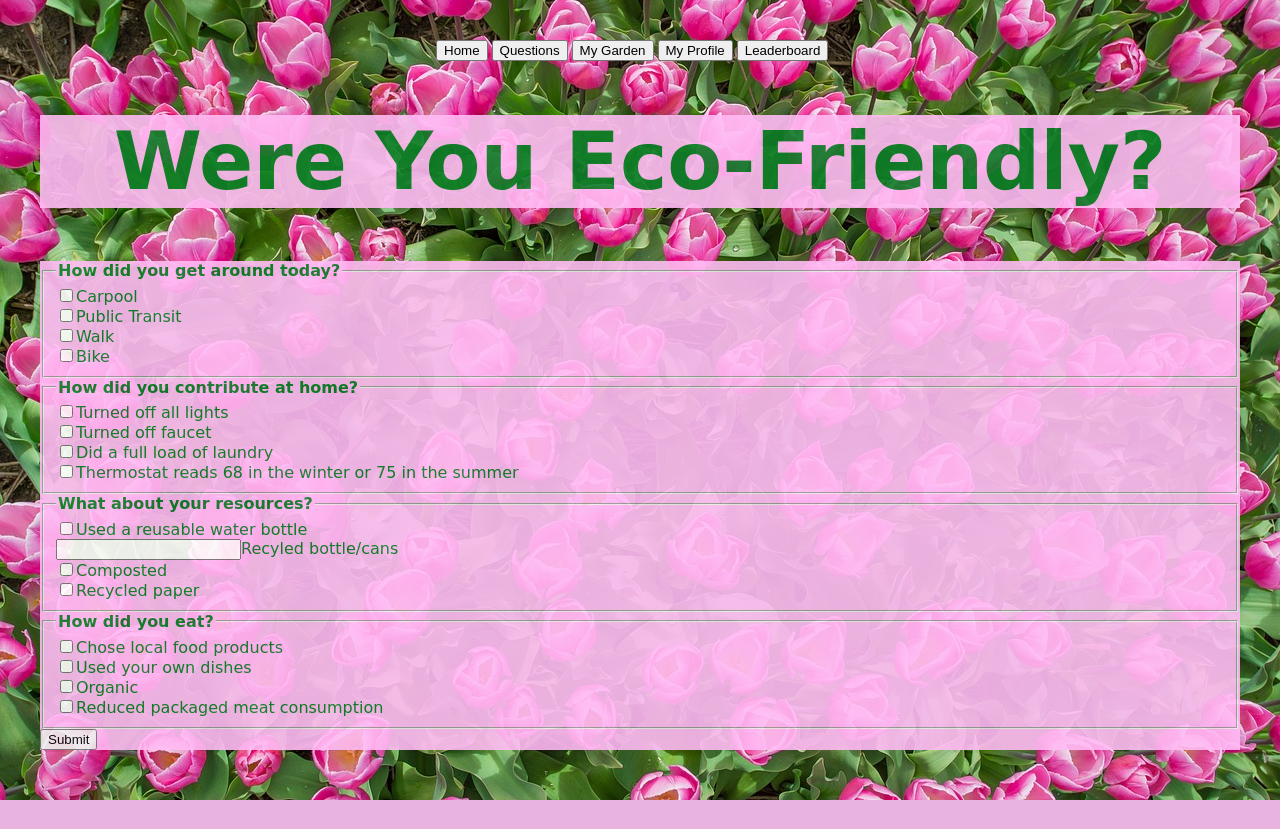
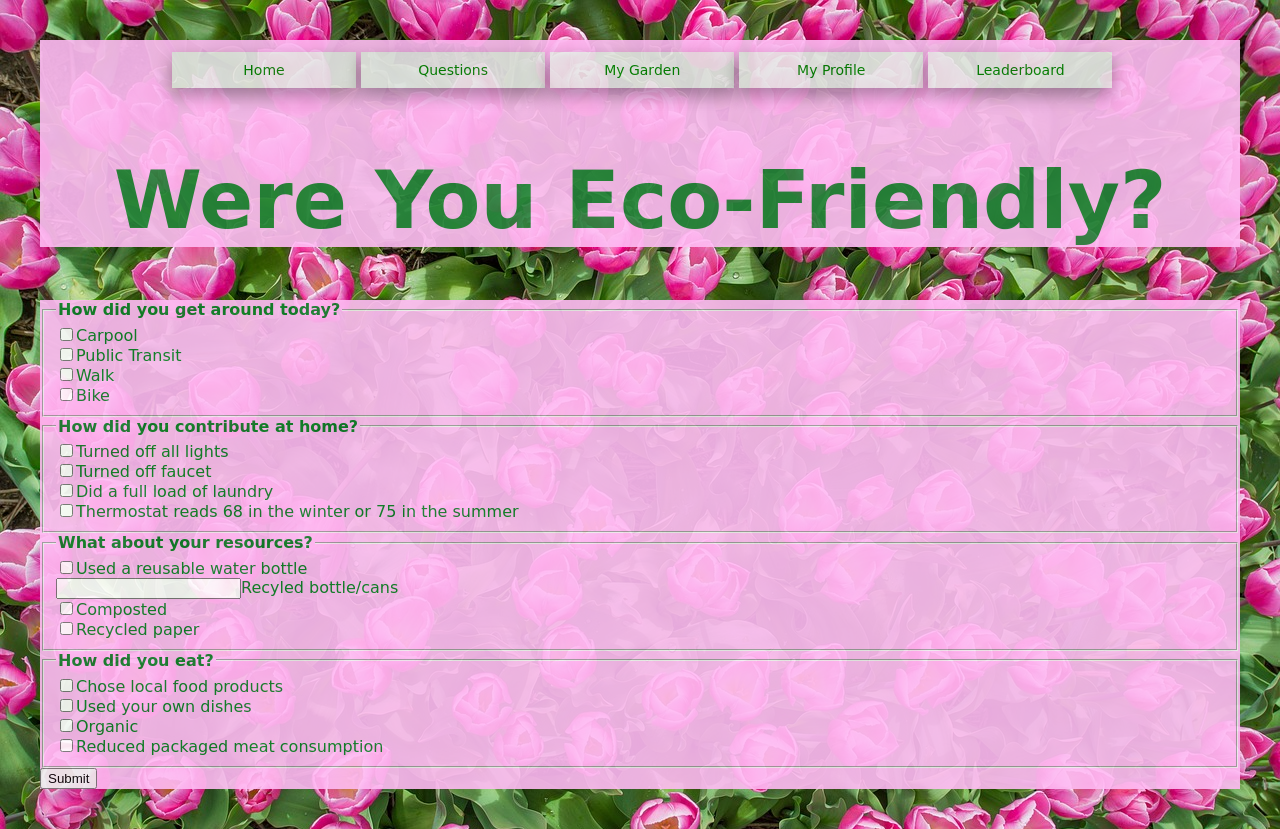
Before and after one commit to komal15/hackcmu, a Python web app: template carbongarden/templates/questions.html in a window 1280 px wide. Before the commit the page ends 800 px from the top, so only its background shows below. Run offline with Jinja, Linux system fonts and the light colour scheme; the template is opened without the code that fills it, so the values that code supplies are empty.

Commit message:
Button improvements

```diff
--- a/carbongarden/stylesheets/hackcmustyle.css
+++ b/carbongarden/stylesheets/hackcmustyle.css
@@ -49,10 +49,12 @@ a, a:visited{
     text-decoration: none;
     display: inline-block;
 		width:12%;
-		min-width: 100px;
-		margin-left:10%;
+		min-width: 90px;
+		margin-left:11%;
+		margin-top:.5%
 		margin-bottom:1%;
     font-size: 14px;
+		font-family: Copperplate, cursive;
 		box-shadow: 0 8px 16px 0 rgba(0,0,0,0.2), 0 6px 20px 0 rgba(0,0,0,0.19);
 }
 
@@ -70,9 +72,11 @@ a, a:visited{
     text-decoration: none;
     display: inline-block;
 		width:12%;
-		min-width: 100px;
+		min-width: 90px;
+		margin-top:.5%
 		margin-bottom:1%;
     font-size: 14px;
+		font-family: Copperplate, cursive;
 		box-shadow: 0 8px 16px 0 rgba(0,0,0,0.2), 0 6px 20px 0 rgba(0,0,0,0.19);
 }
 
@@ -90,9 +94,11 @@ a, a:visited{
     text-decoration: none;
     display: inline-block;
 		width:12%;
-		min-width:100px;
+		min-width:90px;
+		margin-top:.5%
 		margin-bottom:1%;
     font-size: 14px;
+		font-family: Copperplate, cursive;
 		box-shadow: 0 8px 16px 0 rgba(0,0,0,0.2), 0 6px 20px 0 rgba(0,0,0,0.19);
 }
 
@@ -110,9 +116,11 @@ a, a:visited{
     text-decoration: none;
     display: inline-block;
 		width:12%;
-		min-width:100px;
+		min-width:90px;
+		margin-top:.5%;
 		margin-bottom:1%;
     font-size: 14px;
+		font-family: Copperplate, cursive;
 		box-shadow: 0 8px 16px 0 rgba(0,0,0,0.2), 0 6px 20px 0 rgba(0,0,0,0.19);
 }
 
@@ -130,10 +138,12 @@ a, a:visited{
     text-decoration: none;
     display: inline-block;
 		width:12%;
-		min-width:100px;
+		min-width:90px;
+		margin-top:1%;
 		margin-right:10%;
-		margin-bottom:1%;
+		margin-bottom:.5%;
     font-size: 14px;
+		font-family: Copperplate, cursive;
 		box-shadow: 0 8px 16px 0 rgba(0,0,0,0.2), 0 6px 20px 0 rgba(0,0,0,0.19);
 }
 
--- a/carbongarden/templates/questions.html
+++ b/carbongarden/templates/questions.html
@@ -7,18 +7,15 @@
   </head>
   <body>
     <body style="margin:20px;padding:20px">
-    <button type="button" onclick="window.location.href='/'" style=margin-left:33%
-    >Home</button>
-    <button type="button" onclick="window.location.href='/questions'"
-    >Questions</button>
-    <button type="button" onclick="window.location.href='/mygarden'"
-    >My Garden</button>
-    <button type="button" onclick="window.location.href='/myprofile'"
-    >My Profile</button>
-    <button type="button" onclick="window.location.href='/leaderboard'">
-    Leaderboard</button>
-    <h1 class= "quest"> Were You Eco-Friendly?
-    </h1>
+      <div class="questions">
+      <a href="/" class = "button1">Home</a>
+      <a href="/questions" class = "button2">Questions</a>
+      <a href="/mygarden" class = "button3" >My Garden</a>
+      <a href="/myprofile" class = "button4">My Profile</a>
+      <a href="/leaderboard" class="button5">Leaderboard</a>
+      <h1 class= "quest"> <center> Were You Eco-Friendly?
+      </center> </h1>
+    </div>
     <div class= "questions">
     <fieldset>
         <legend> <b>How did you get around today?</b></legend>
```
Also changed, not shown: carbongarden/templates/myprofile.html (+5 -10 lines), 1 other file.
